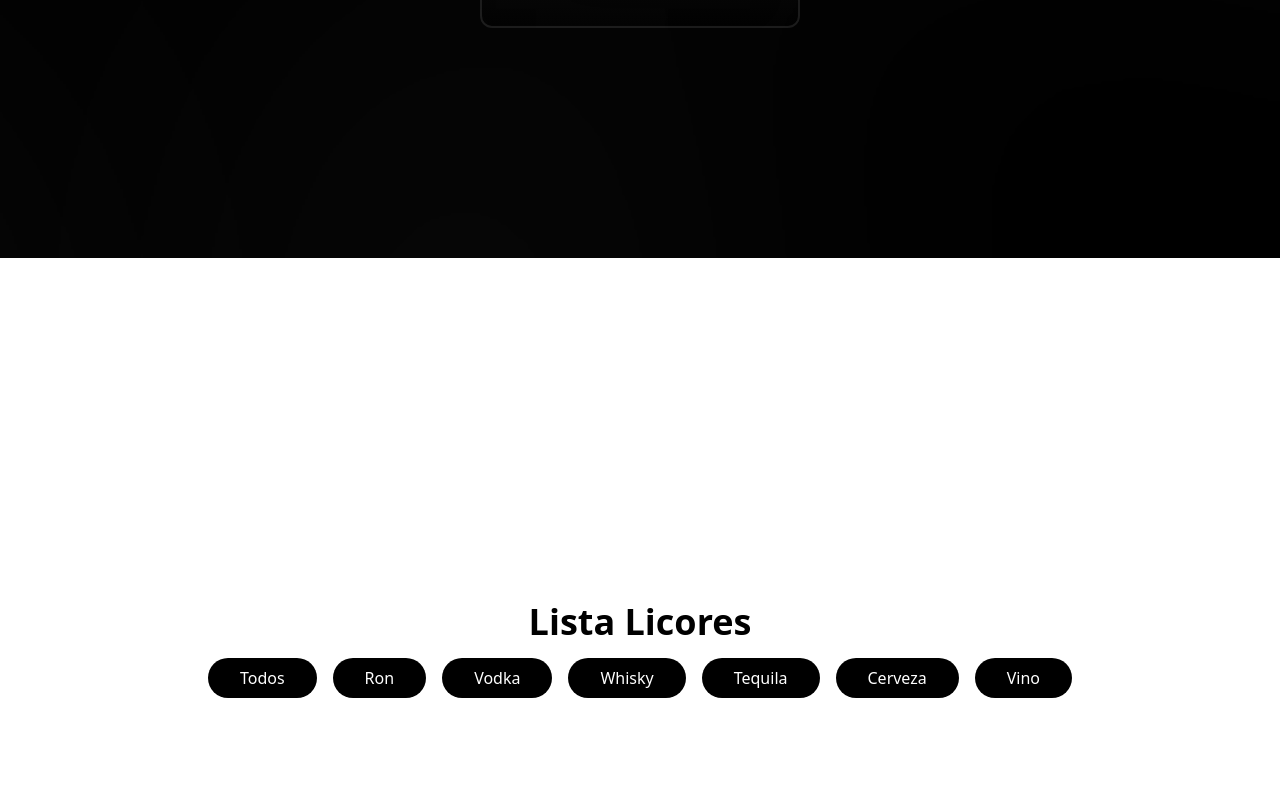
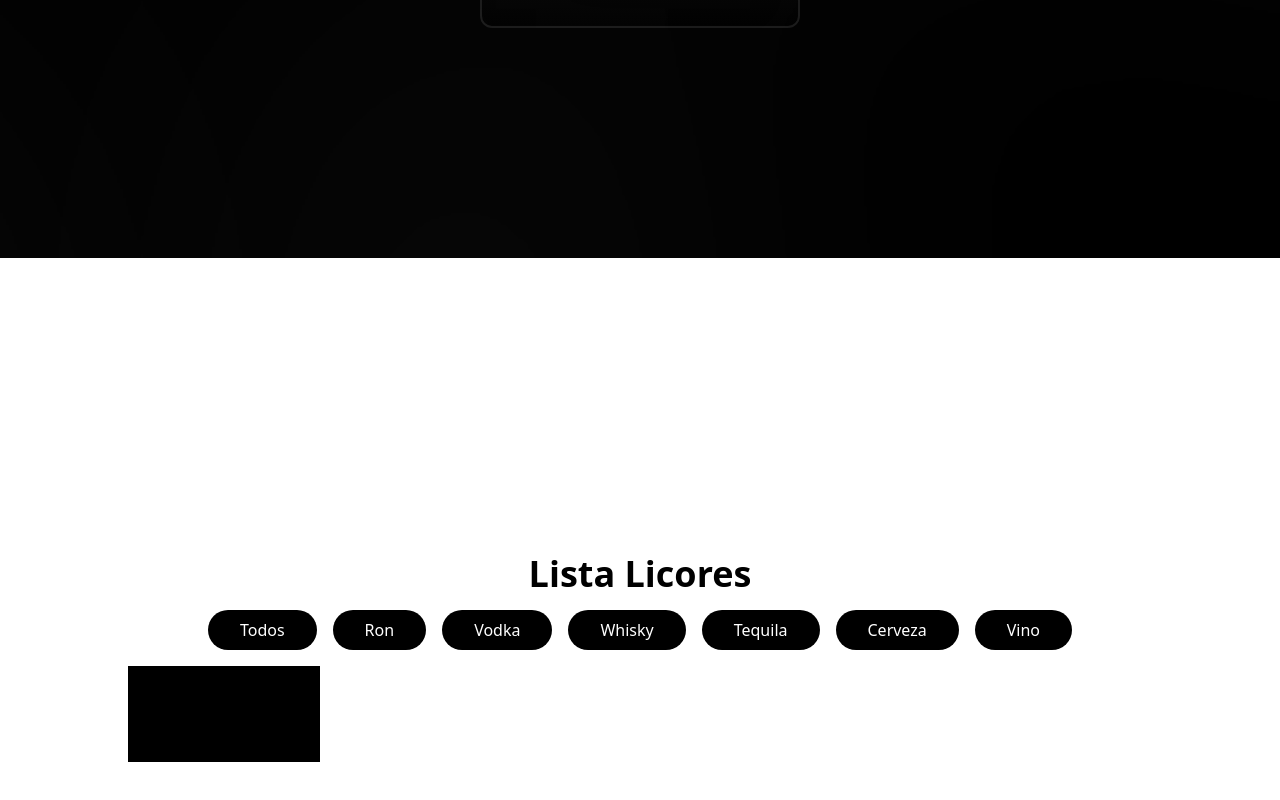
Before and after one commit to cesardarizaleta/Satelite, a React (Create React App) app: page / in a window 1280 px wide. Shown: the part 542-1342 px from the top of the page. Built offline with nearby package versions, Linux system fonts and the light colour scheme.

Commit message:
agregando map

```diff
--- a/src/components/product.jsx
+++ b/src/components/product.jsx
@@ -0,0 +1,11 @@
+import React from "react";
+
+export default function Product({name, price, type}) {
+    return (
+        <article className="text-black bg-black w-24 h-24">
+            <h3>{name}</h3>
+            <p>{price}</p>
+            <p>{type}</p>
+        </article>
+    )
+}
--- a/src/pages/content.jsx
+++ b/src/pages/content.jsx
@@ -1,5 +1,6 @@
 import React, { useState } from "react";
 import './style/content.css';
+import Product from "../components/product";
 
 export default function Content() {
 
@@ -13,6 +14,19 @@ export default function Content() {
             e.target.classList.add('bg-white', 'text-black','border');
         }
     }
+
+    const productos = [
+        {
+            name: 'Ron',
+            price: 100,
+            type: 'Ron'
+        },
+        {
+            name: 'Ron',
+            price: 100,
+            type: 'Ron'
+        }
+    ]
 
     return  (
         <div id="content" className="h-screen w-screen flex flex-col items-center justify-center gap-4">
@@ -28,8 +42,10 @@ export default function Content() {
                     <li onClick={type} className="bg-black transition-all cursor-pointer text-white p-2 px-8 rounded-full">Vino</li>
                 </ul>
             </nav>
-            <section>
-
+            <section className="w-4/5 flex">
+                {productos.map((producto) => (
+                    <Product name={producto.name} price={producto.price} type={producto.type} />
+                ))}
             </section>
         </div>
     )
```
